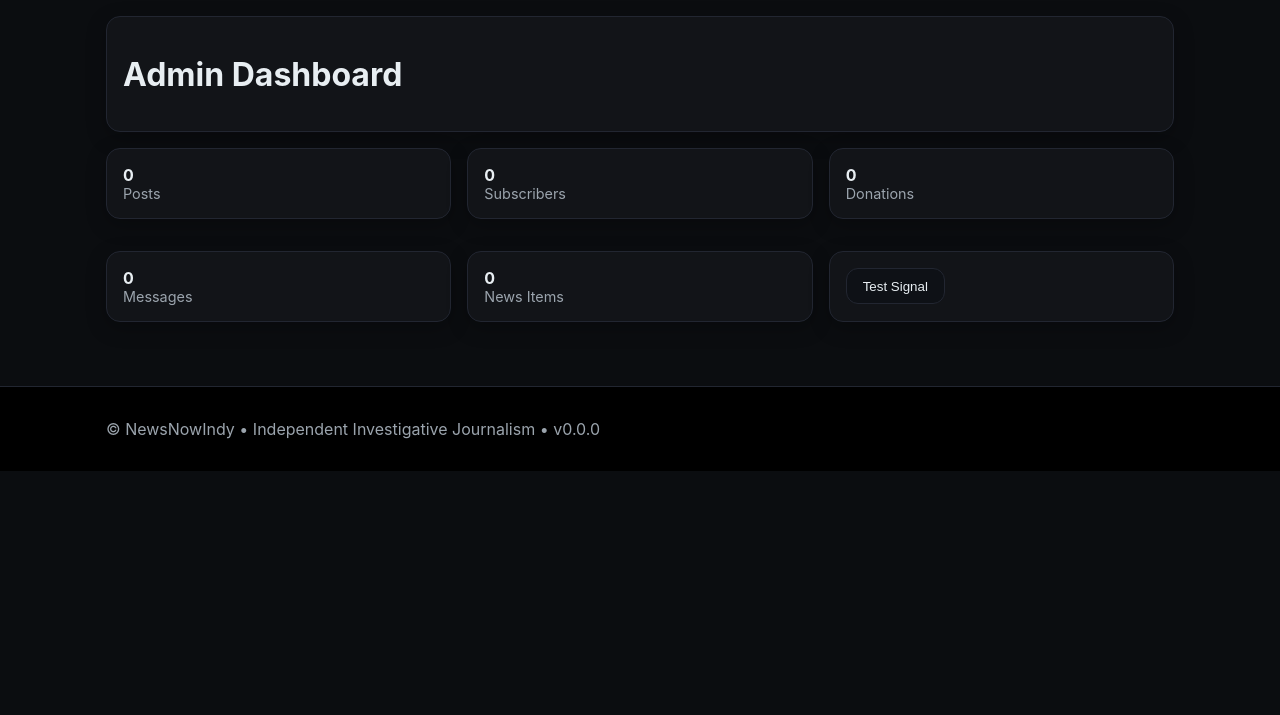
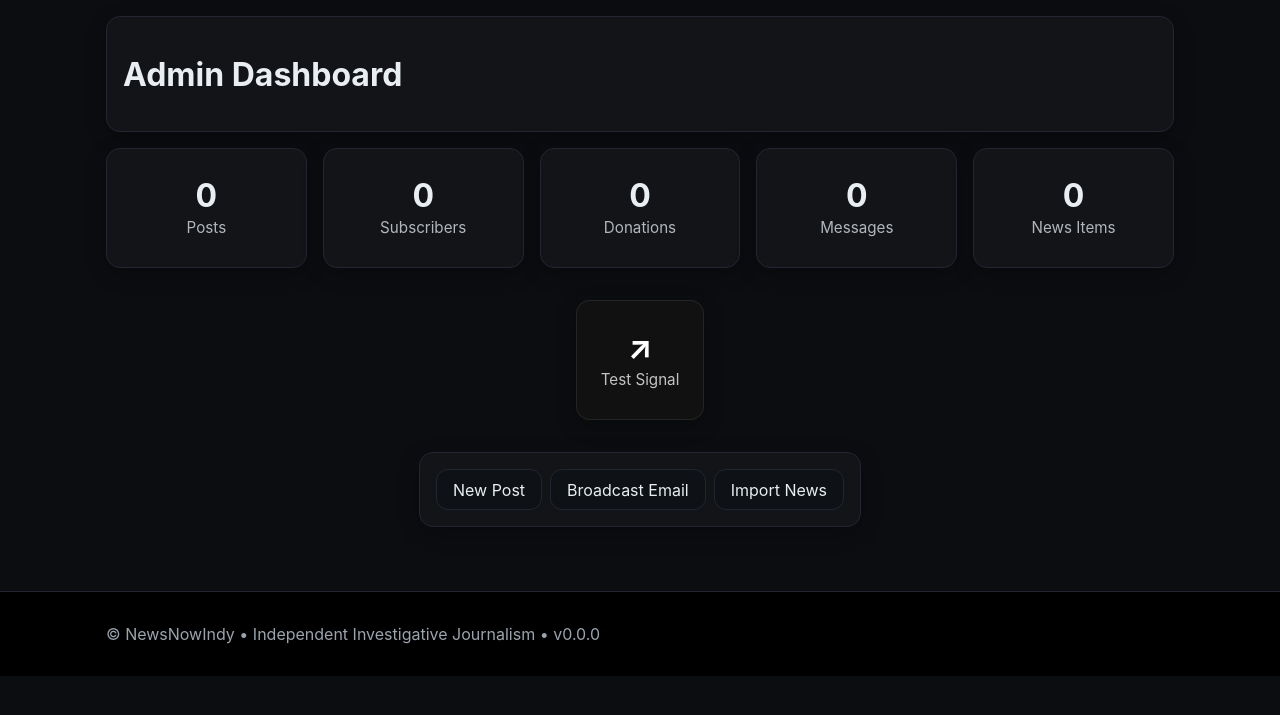
Before and after one commit to NewsNowIndy/Website, a Flask app: page /admin/ in a window 1280 px wide. Shown: the part 71-786 px from the top of the page. Run offline with Flask 3, Linux system fonts and the light colour scheme; the visitor is signed in with stand-in values (Sample User, id 1); data that the repository does not hold is empty; some libraries are stand-ins or nearby versions.

Commit message:
fix(Admin): Updated Admin Dashboard - switched dashboard to KPI style - updated UI - added Favicon

```diff
--- a/app.py
+++ b/app.py
@@ -1,7 +1,7 @@
 import os, json, re, stripe, bleach, requests
 from datetime import datetime, date, timedelta
 from urllib.parse import urlencode
-from flask import Flask, render_template, request, redirect, url_for, flash, abort, jsonify, session
+from flask import Flask, render_template, request, redirect, url_for, flash, abort, jsonify, session, send_from_directory
 from markupsafe import Markup
 from flask_wtf import FlaskForm
 from flask_wtf.file import FileField, FileAllowed
@@ -405,6 +405,10 @@ def protect_admin_area():
         if not session.get("is_admin"):
             # carry 'next' so we can bounce back after login
             return redirect(url_for("admin_login", next=request.url))
+
+@app.route('/favicon.ico')
+def favicon_file():
+    return send_from_directory(app.static_folder, 'favicon.ico')
 
 @app.route("/")
 def index():
--- a/static/main.css
+++ b/static/main.css
@@ -271,3 +271,84 @@ html, body { overflow-x: hidden; }
   /* Safety: no horizontal scroll */
   html, body { overflow-x: hidden; }
   img { max-width: 100%; height: auto; }
+
+  /* Layout */
+.dashboard-section { margin-top: 16px; }
+.dashboard-grid {
+  display: grid;
+  grid-template-columns: repeat(auto-fit, minmax(180px, 1fr));
+  gap: 16px;
+}
+
+/* Centered rows (Test Signal & Quick actions) */
+.center-row {
+  display: flex;
+  justify-content: center;
+}
+
+/* KPI / action cards */
+.stat-card {
+  display: flex;
+  flex-direction: column;
+  align-items: center;
+  justify-content: center;
+  text-align: center;
+
+  padding: 24px;
+  min-height: 120px;
+  border-radius: 14px;
+
+  text-decoration: none;
+  color: inherit;
+  cursor: pointer;
+
+  transition: transform .12s ease, box-shadow .12s ease, background-color .12s ease, opacity .12s ease;
+}
+
+.stat-card:hover,
+.stat-card:focus-visible {
+  transform: translateY(-2px);
+  box-shadow: 0 6px 22px rgba(0,0,0,.08);
+}
+
+.stat-card .kpi {
+  font-size: 2rem;
+  line-height: 1;
+  font-weight: 700;
+}
+
+.stat-card .label {
+  margin-top: 6px;
+  opacity: .75;
+  font-size: .95rem;
+}
+
+/* Dark variant for Test Signal to match/stand out */
+.stat-card--dark {
+  background: #111;
+  color: #fff;
+  border: 1px solid rgba(255,255,255,.08);
+}
+.stat-card--dark:hover,
+.stat-card--dark:focus-visible {
+  background: #0d0d0d;
+  box-shadow: 0 6px 22px rgba(0,0,0,.25);
+}
+
+/* Quick actions centered */
+.row-actions {
+  display: flex;
+  gap: 8px;
+  flex-wrap: wrap;
+  align-items: center;
+}
+.center-actions { justify-content: center; }
+
+/* Accessibility helper */
+.visually-hidden {
+  position: absolute !important;
+  width: 1px; height: 1px;
+  padding: 0; margin: -1px; overflow: hidden;
+  clip: rect(0, 0, 1px, 1px);
+  white-space: nowrap; border: 0;
+}
--- a/templates/admin/admin_base.html
+++ b/templates/admin/admin_base.html
@@ -4,6 +4,7 @@
         <meta charset="utf-8">
         <meta name="viewport" content="width=device-width, initial-scale=1">
         <title>{% block title %}NewsNowIndy - Admin Dash{% endblock %}</title>
+        <link rel="icon" type="image/x-icon" href="{{ url_for('static', filename='favicon.ico') }}?v={{ APP_VERSION }}">
         <link rel="stylesheet" href="{{ url_for('static', filename='main.css') }}">
     </head>
 
--- a/templates/admin/dashboard.html
+++ b/templates/admin/dashboard.html
@@ -1,22 +1,82 @@
 {% extends "admin/admin_base.html" %}
-{% block title %}
-Admin — Dashboard
-{% endblock %}
+{% block title %}Admin — Dashboard{% endblock %}
 
 {% block content %}
-<div class="card">
+  <div class="card">
     <h1>Admin Dashboard</h1>
-</div>
+  </div>
 
-<div class="grid grid-3"><div class="card"><strong>{{ stats.posts }}</strong><div class="small">Posts</div></div>
-<div class="card"><strong>{{ stats.subscribers }}</strong><div class="small">Subscribers</div></div>
-<div class="card"><strong>{{ stats.donations }}</strong><div class="small">Donations</div></div>
-<div class="card"><strong>{{ stats.messages }}</strong><div class="small">Messages</div></div>
-<div class="card"><strong>{{ stats.news_items }}</strong><div class="small">News Items</div></div>
-<div class="card">
-    <form method="post" action="{{ url_for('admin_test_signal') }}" style="display:inline">
+  <!-- Row 1: KPI cards -->
+  <section class="dashboard-section">
+    <div class="dashboard-grid">
+      <a class="card stat-card" href="{{ url_for('admin_posts') }}" aria-label="Posts">
+        <div class="kpi">{{ stats.posts }}</div>
+        <div class="label">Posts</div>
+      </a>
+
+      <a class="card stat-card" href="{{ url_for('admin_subscribers') }}" aria-label="Subscribers">
+        <div class="kpi">{{ stats.subscribers }}</div>
+        <div class="label">Subscribers</div>
+      </a>
+
+      <a class="card stat-card" href="{{ url_for('admin_donations') }}" aria-label="Donations">
+        <div class="kpi">{{ stats.donations }}</div>
+        <div class="label">Donations</div>
+      </a>
+
+      <a class="card stat-card" href="{{ url_for('admin_messages') }}" aria-label="Messages">
+        <div class="kpi">{{ stats.messages }}</div>
+        <div class="label">Messages</div>
+      </a>
+
+      <a class="card stat-card" href="{{ url_for('admin_news') }}" aria-label="News Items">
+        <div class="kpi">{{ stats.news_items }}</div>
+        <div class="label">News Items</div>
+      </a>
+    </div>
+  </section>
+
+  <!-- Row 2: Centered Test Signal card (dark) -->
+  <section class="dashboard-section">
+    <div class="center-row">
+      <form method="post" action="{{ url_for('admin_test_signal') }}"
+            class="card stat-card stat-card--dark"
+            id="test-signal-card">
         {{ csrf_token() if csrf_token else "" }}
-        <button class="btn">Test Signal</button>
-    </form>
-</div>
+        <div class="kpi">↗︎</div>
+        <div class="label">Test Signal</div>
+        <button class="visually-hidden" type="submit">Test Signal</button>
+      </form>
+    </div>
+  </section>
+
+  <!-- Row 3: Centered Quick actions -->
+  <section class="dashboard-section">
+    <div class="center-row">
+      <div class="card">
+        <div class="row-actions center-actions">
+          <a class="btn" href="{{ url_for('admin_posts') }}">New Post</a>
+          <a class="btn" href="{{ url_for('admin_broadcast') }}">Broadcast Email</a>
+          <a class="btn" href="{{ url_for('admin_news') }}">Import News</a>
+        </div>
+      </div>
+    </div>
+  </section>
+
+  <script>
+    // Submit the Test Signal form when the whole card is clicked or via keyboard
+    (function () {
+      const form = document.getElementById('test-signal-card');
+      if (!form) return;
+      form.addEventListener('click', function (e) {
+        if (e.target.tagName.toLowerCase() !== 'button') form.submit();
+      });
+      form.addEventListener('keydown', function (e) {
+        if (e.key === 'Enter' || e.key === ' ') { e.preventDefault(); form.submit(); }
+      });
+      form.tabIndex = 0;
+      form.setAttribute('role', 'button');
+      form.setAttribute('aria-pressed', 'false');
+    })();
+  </script>
 {% endblock %}
--- a/templates/base.html
+++ b/templates/base.html
@@ -4,6 +4,7 @@
     <meta charset="utf-8">
     <meta name="viewport" content="width=device-width, initial-scale=1">
     <title>{% block title %}NewsNowIndy{% endblock %}</title>
+    <link rel="icon" type="image/x-icon" href="{{ url_for('static', filename='favicon.ico') }}?v={{ APP_VERSION }}">
     <link rel="stylesheet" href="{{ url_for('static', filename='main.css') }}">
   </head>
 
```
Also changed, not shown: static/favicon.ico (added), static/img/favicon.ico (added), 1 other file.
